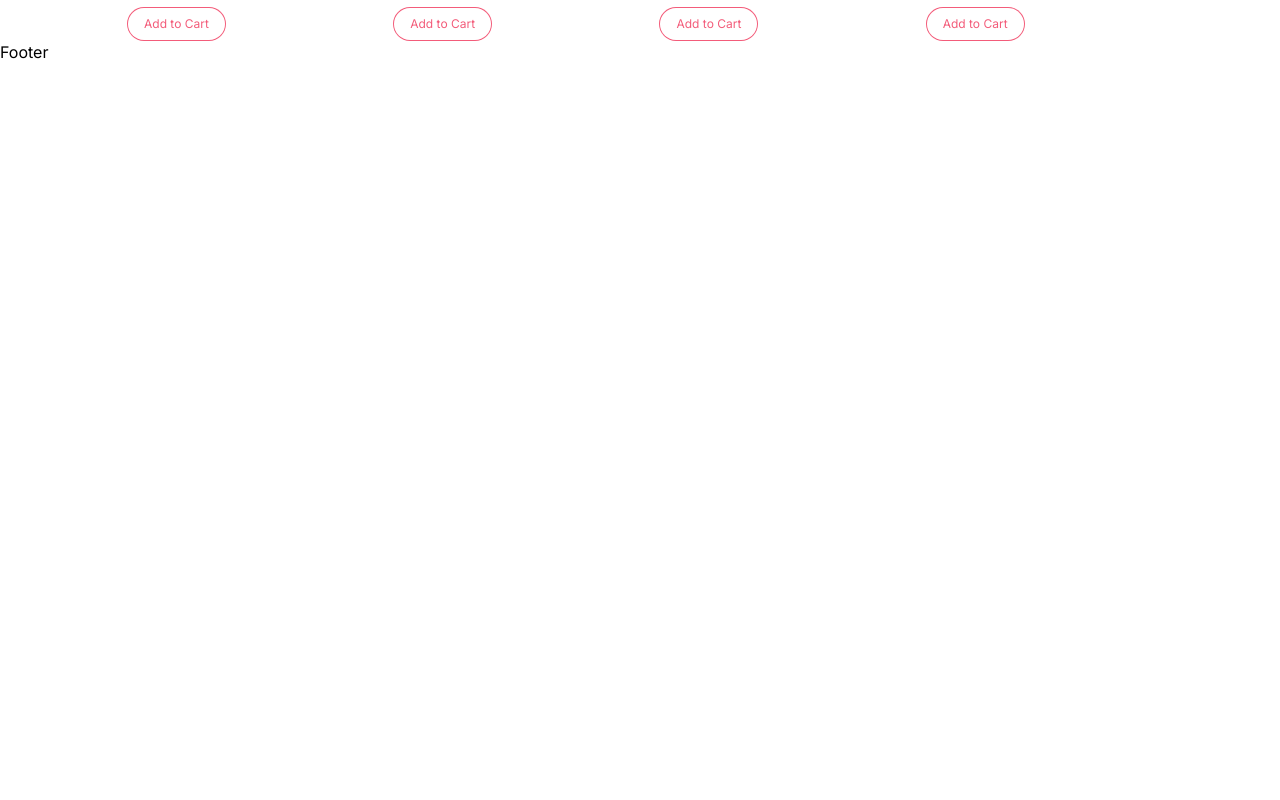
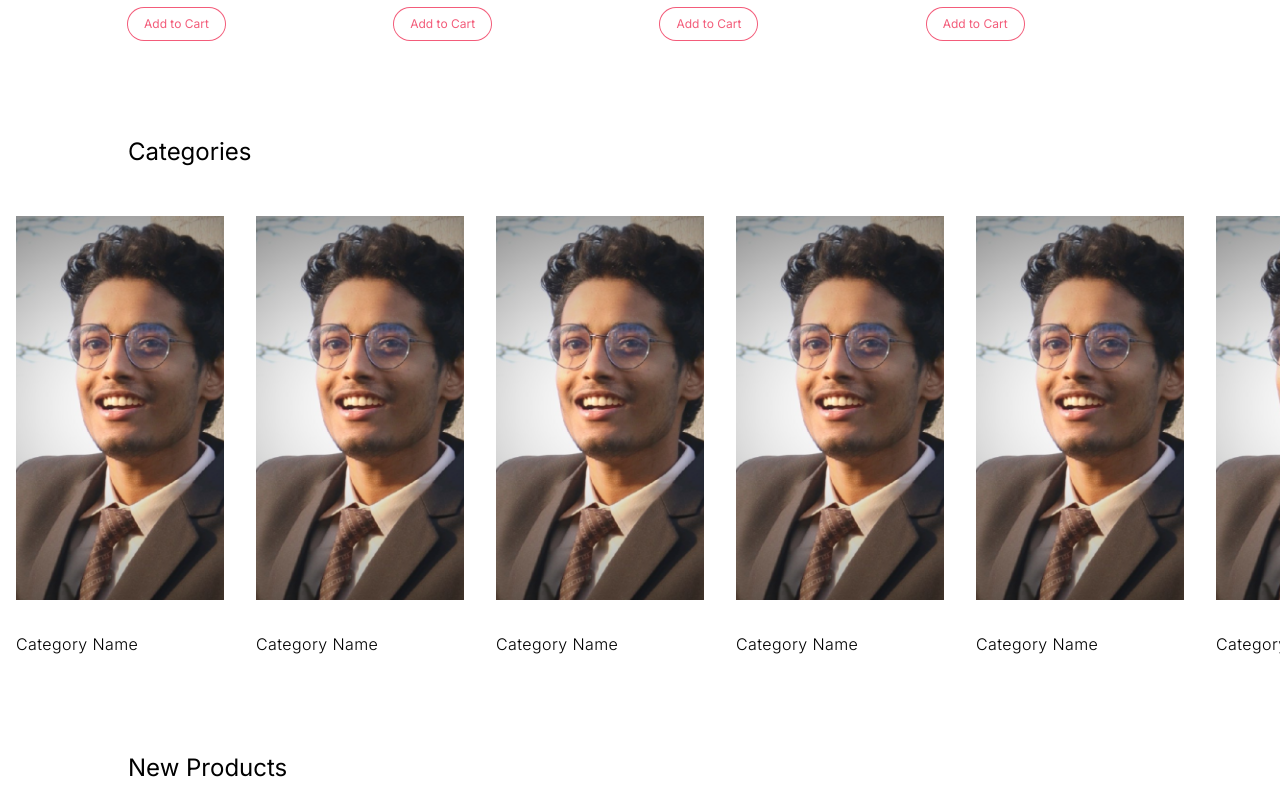
Before and after one commit to devmusiczz/Wheelify, a Next.js app: page / in a window 1280 px wide. Shown: the part 1380-2180 px from the top of the page. Before the commit the page ends 1444 px from the top, so only its background shows below. Built offline with nearby package versions, Linux system fonts and the light colour scheme.

Commit message:
added Category list design section

```diff
--- /dev/null
+++ b/src/app/components/CategoryList.tsx
@@ -0,0 +1,61 @@
+import Image from "next/image"
+import Link from "next/link"
+
+const CategoryList = () => {
+  return (
+    <div className='px-4 overflow-x-scroll scrollbar-hide'>
+        <div className='flex gap-4 md:gap-8'>
+            <Link href="/list?cat=test" className="flex-shrink-0 w-fulll sm:w-1/2 lg:w1/4 xl:w-1/6">
+                <div className="relative bg-slate-100 w-full h-96" >
+                    <Image src="/dev.jpeg" alt="" fill sizes="20vw" className="object-cover" />
+                </div>
+                <h1 className="mt-8 font-light text-cl tracking-wide" >Category Name</h1>
+            </Link>
+            <Link href="/list?cat=test" className="flex-shrink-0 w-fulll sm:w-1/2 lg:w1/4 xl:w-1/6">
+                <div className="relative bg-slate-100 w-full h-96" >
+                    <Image src="/dev.jpeg" alt="" fill sizes="20vw" className="object-cover" />
+                </div>
+                <h1 className="mt-8 font-light text-cl tracking-wide" >Category Name</h1>
+            </Link>
+            <Link href="/list?cat=test" className="flex-shrink-0 w-fulll sm:w-1/2 lg:w1/4 xl:w-1/6">
+                <div className="relative bg-slate-100 w-full h-96" >
+                    <Image src="/dev.jpeg" alt="" fill sizes="20vw" className="object-cover" />
+                </div>
+                <h1 className="mt-8 font-light text-cl tracking-wide" >Category Name</h1>
+            </Link>
+            <Link href="/list?cat=test" className="flex-shrink-0 w-fulll sm:w-1/2 lg:w1/4 xl:w-1/6">
+                <div className="relative bg-slate-100 w-full h-96" >
+                    <Image src="/dev.jpeg" alt="" fill sizes="20vw" className="object-cover" />
+                </div>
+                <h1 className="mt-8 font-light text-cl tracking-wide" >Category Name</h1>
+            </Link>
+            <Link href="/list?cat=test" className="flex-shrink-0 w-fulll sm:w-1/2 lg:w1/4 xl:w-1/6">
+                <div className="relative bg-slate-100 w-full h-96" >
+                    <Image src="/dev.jpeg" alt="" fill sizes="20vw" className="object-cover" />
+                </div>
+                <h1 className="mt-8 font-light text-cl tracking-wide" >Category Name</h1>
+            </Link>
+            <Link href="/list?cat=test" className="flex-shrink-0 w-fulll sm:w-1/2 lg:w1/4 xl:w-1/6">
+                <div className="relative bg-slate-100 w-full h-96" >
+                    <Image src="/dev.jpeg" alt="" fill sizes="20vw" className="object-cover" />
+                </div>
+                <h1 className="mt-8 font-light text-cl tracking-wide" >Category Name</h1>
+            </Link>
+            <Link href="/list?cat=test" className="flex-shrink-0 w-fulll sm:w-1/2 lg:w1/4 xl:w-1/6">
+                <div className="relative bg-slate-100 w-full h-96" >
+                    <Image src="/dev.jpeg" alt="" fill sizes="20vw" className="object-cover" />
+                </div>
+                <h1 className="mt-8 font-light text-cl tracking-wide" >Category Name</h1>
+            </Link>
+            <Link href="/list?cat=test" className="flex-shrink-0 w-fulll sm:w-1/2 lg:w1/4 xl:w-1/6">
+                <div className="relative bg-slate-100 w-full h-96" >
+                    <Image src="/dev.jpeg" alt="" fill sizes="20vw" className="object-cover" />
+                </div>
+                <h1 className="mt-8 font-light text-cl tracking-wide" >Category Name</h1>
+            </Link>
+        </div>
+    </div>
+  )
+}
+
+export default CategoryList
--- a/src/app/globals.css
+++ b/src/app/globals.css
@@ -1,3 +1,11 @@
 @tailwind base;
 @tailwind components;
 @tailwind utilities;
+
+.scrollbar-hide::webkit-scrollbar{
+    display:none
+}
+
+.scrollbar-hide{
+    scrollbar-width: none;
+}
--- a/src/app/page.tsx
+++ b/src/app/page.tsx
@@ -1,3 +1,4 @@
+import CategoryList from './components/CategoryList'
 import ProductList from './components/ProductList'
 import Slider from './components/Slider'
 
@@ -9,6 +10,14 @@ const HomePage = () => {
         <h1 className='text-2xl'>Featured Products</h1>
         <ProductList/>
       </div>
+      <div className='mt-24 ' >
+        <h1 className='text-2xl mb-12 px-4 md:px-8 lg:px-16 xl:px-32 2xl:px-64'>Categories</h1>
+        <CategoryList/>
+      </div>
+      <div className='mt-24 px-4 md:px-8 lg:px-16 xl:px-32 2xl:px-64' >
+        <h1 className='text-2xl'>New Products</h1>
+        <ProductList/>
+      </div>
     </div>
   )
 }
```
Also changed, not shown: src/app/layout.tsx (line endings or trailing spaces).
